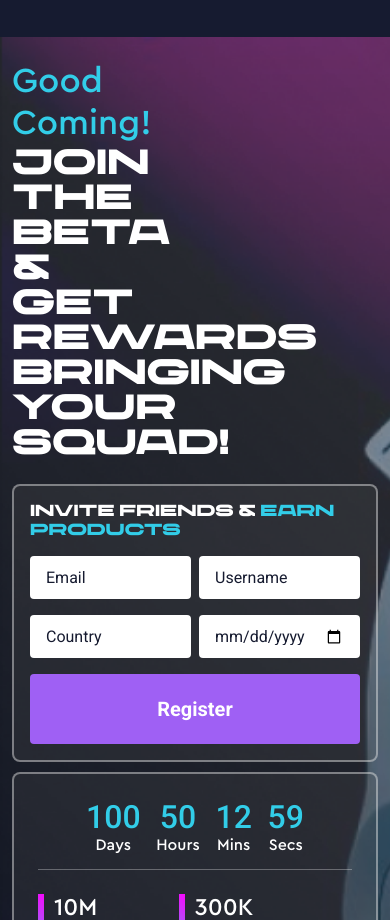
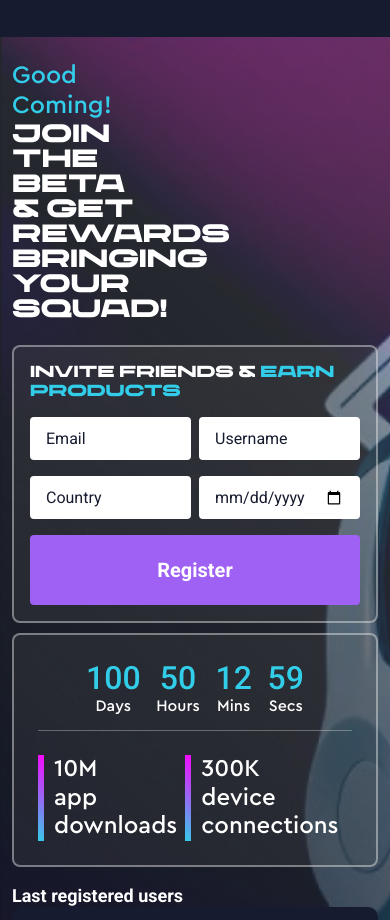
Before and after one commit to shahidsarvani/clivi-landing, a plain HTML site: page index.html in a window 390 px wide. Shown: the part 143-1063 px from the top of the page. Drawn offline with Linux system fonts and the light colour scheme.

Commit message:
responsive

```diff
--- a/assets/scss/_main-section.scss
+++ b/assets/scss/_main-section.scss
@@ -166,4 +166,12 @@ input.copy_field::placeholder {
   .invite_wrap {
     margin-bottom: 10px;
   }
+
+  .content_main_inner h3 {
+    font-size: 25px;
+  }
+
+  .content_main_inner p {
+    font-size: 25px;
+  }
 }
--- a/index.html
+++ b/index.html
@@ -64,7 +64,7 @@
                 </div>
             </div>
             <div class="row">
-                <div class="col-12 col-md-5 ms-auto d-flex align-items-center">
+                <div class="col-12 col-md-5 d-flex align-items-center">
                     <div class="invite_wrap p-3">
                         <h3>Invite Friends & <span>earn products</span></h3>
                         <form class="mt-3">
@@ -130,7 +130,7 @@
                                 <h3>10M</h3>
                                 <h3>app downloads</h3>
                             </div>
-                            <div class="content_single ps-3">
+                            <div class="content_single ps-3 ms-2 ms-lg-0">
                                 <h3>300K</h3>
                                 <h3>device connections</h3>
                             </div>
```
Also changed, not shown: logged_in.html (+2 -2 lines), login.html (+2 -2 lines), assets/css/style.css, 1 other file.
